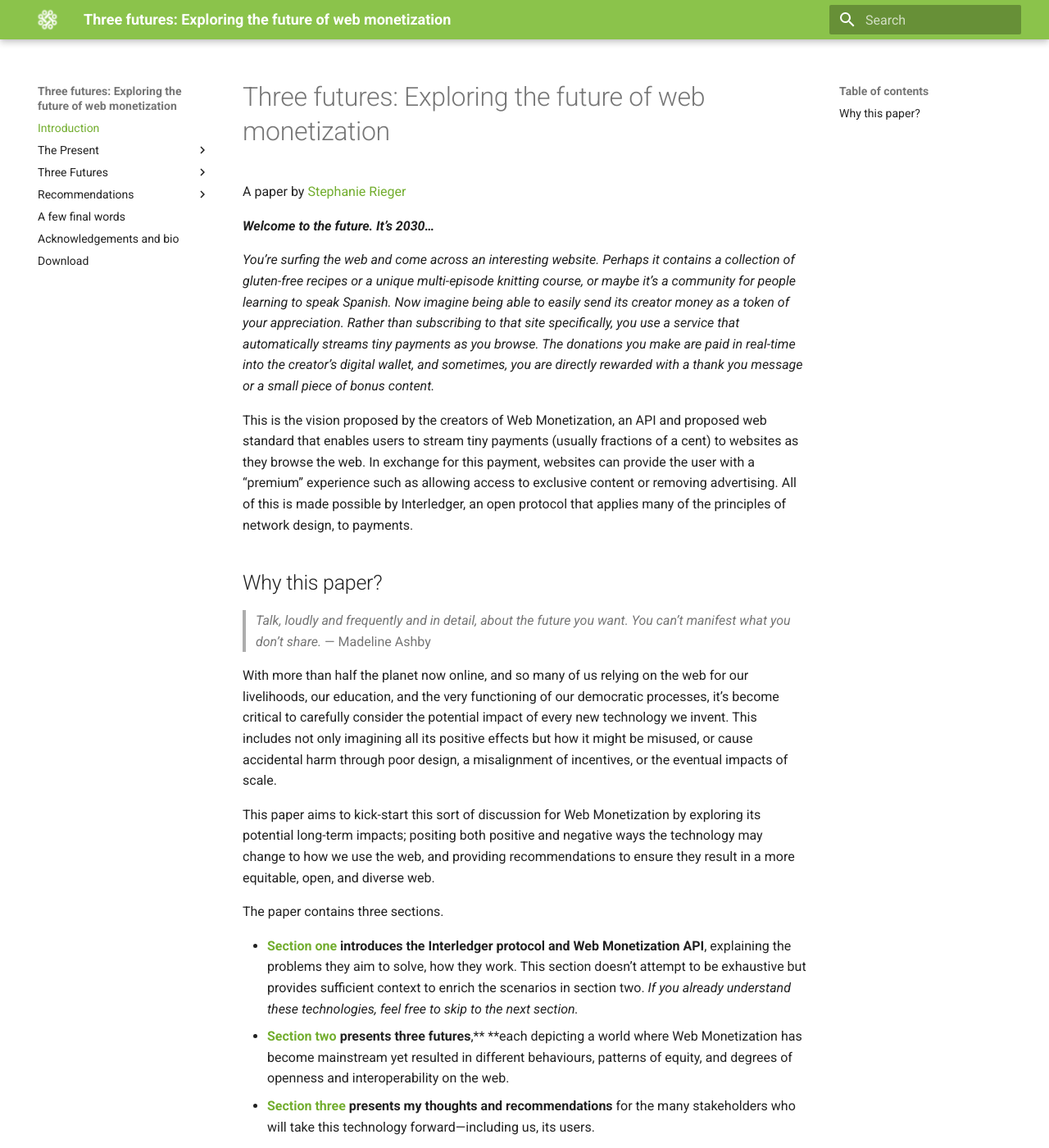
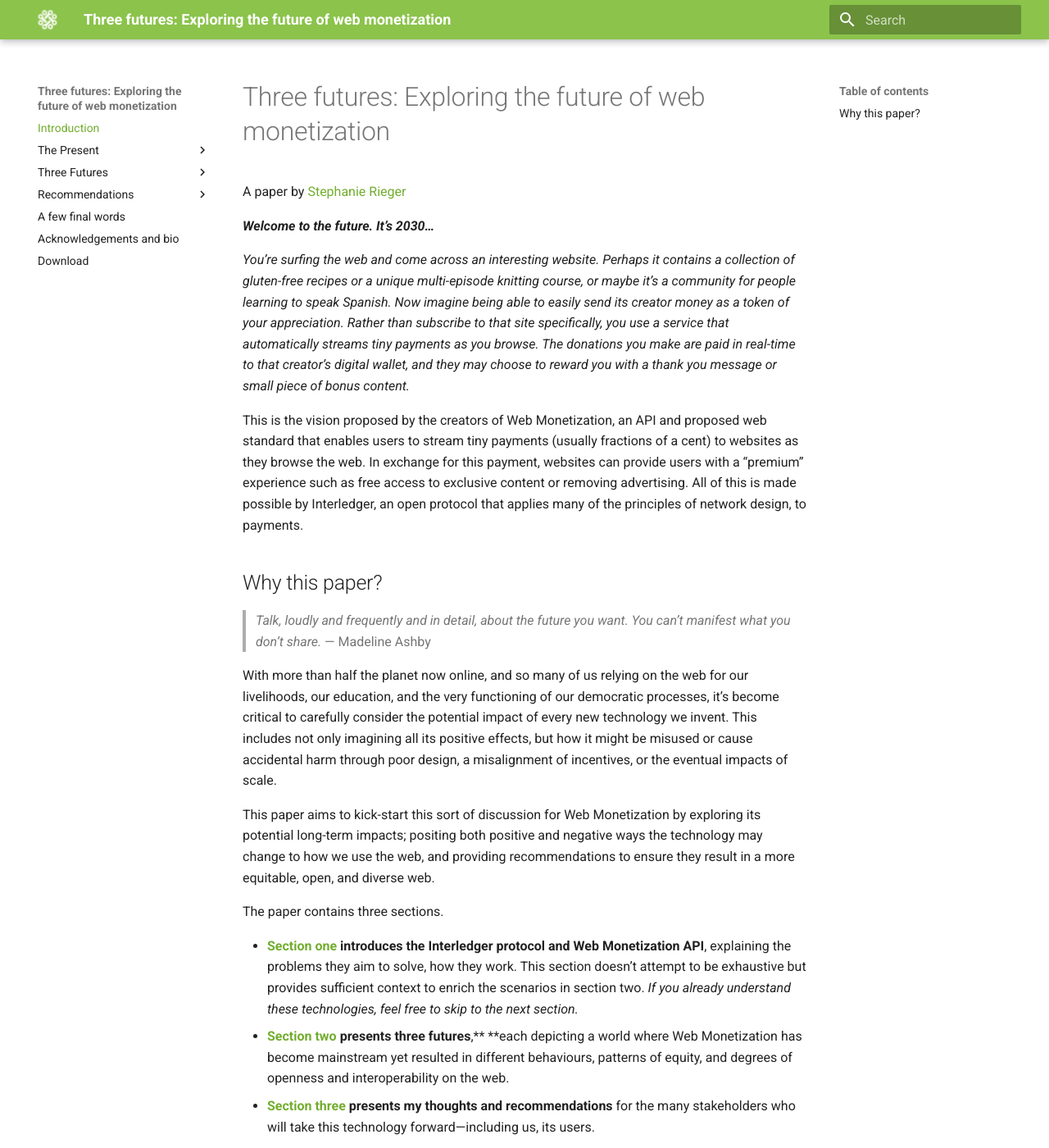
Before and after one commit to yiibu/web-monetization, an MkDocs documentation site: the page built from docs/index.md, in a window 1280 px wide and 1400 px high. Shown: the whole window at 82% size. Built offline with MkDocs 1.6.1 and Material for MkDocs 9.7.7, drawn with Linux system fonts in a browser that asks for light colours; emoji names are drawn with the system emoji font.

Commit message:
Intro edits
Edits to paragraphs 1-3

```diff
--- a/docs/index.md
+++ b/docs/index.md
@@ -7,15 +7,15 @@
 
 **_Welcome to the future. It’s 2030…_**
 
-_You’re surfing the web and come across an interesting website. Perhaps it contains a collection of gluten-free recipes or a unique multi-episode knitting course, or maybe it’s a community for people learning to speak Spanish. Now imagine being able to easily send its creator money as a token of your appreciation. Rather than subscribing to that site specifically, you use a service that automatically streams tiny payments as you browse. The donations you make are paid in real-time into the creator’s digital wallet, and sometimes, you are directly rewarded with a thank you message or a small piece of bonus content._
+_You’re surfing the web and come across an interesting website. Perhaps it contains a collection of gluten-free recipes or a unique multi-episode knitting course, or maybe it’s a community for people learning to speak Spanish. Now imagine being able to easily send its creator money as a token of your appreciation. Rather than subscribe to that site specifically, you use a service that automatically streams tiny payments as you browse. The donations you make are paid in real-time to that creator’s digital wallet, and they may choose to reward you with a thank you message or small piece of bonus content._
 
-This is the vision proposed by the creators of Web Monetization, an API and proposed web standard that enables users to stream tiny payments (usually fractions of a cent) to websites as they browse the web. In exchange for this payment, websites can provide the user with a “premium” experience such as allowing access to exclusive content or removing advertising. All of this is made possible by Interledger, an open protocol that applies many of the principles of network design, to payments.
+This is the vision proposed by the creators of Web Monetization, an API and proposed web standard that enables users to stream tiny payments (usually fractions of a cent) to websites as they browse the web. In exchange for this payment, websites can provide users with a “premium” experience such as free access to exclusive content or removing advertising. All of this is made possible by Interledger, an open protocol that applies many of the principles of network design, to payments.
 
 ## Why this paper?
 
 >_Talk, loudly and frequently and in detail, about the future you want. You can’t manifest what you don’t share._ — Madeline Ashby
 
-With more than half the planet now online, and so many of us relying on the web for our livelihoods, our education, and the very functioning of our democratic processes, it’s become critical to carefully consider the potential impact of every new technology we invent. This includes not only imagining all its positive effects but how it might be misused, or cause accidental harm through poor design, a misalignment of incentives, or the eventual impacts of scale.
+With more than half the planet now online, and so many of us relying on the web for our livelihoods, our education, and the very functioning of our democratic processes, it’s become critical to carefully consider the potential impact of every new technology we invent. This includes not only imagining all its positive effects, but how it might be misused or cause accidental harm through poor design, a misalignment of incentives, or the eventual impacts of scale.
 
 This paper aims to kick-start this sort of discussion for Web Monetization by exploring its potential long-term impacts; positing both positive and negative ways the technology may change to how we use the web, and providing recommendations to ensure they result in a more equitable, open, and diverse web.
 
```
